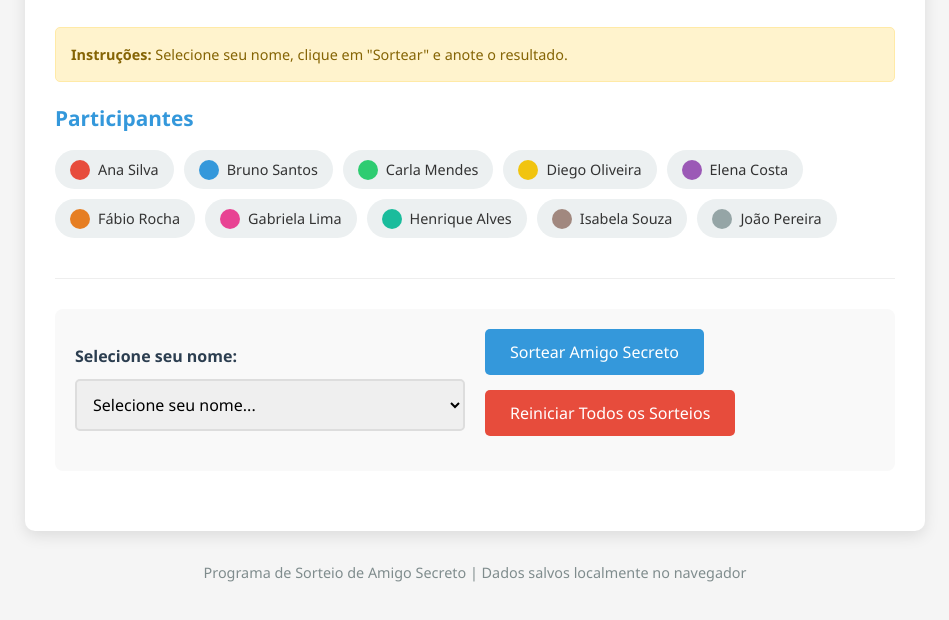
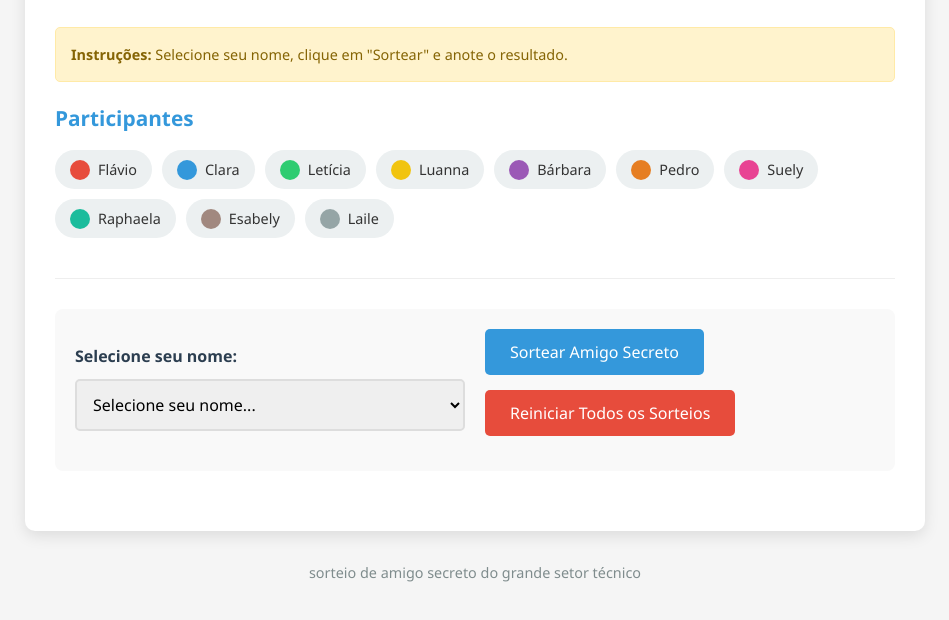
Before and after one commit to flaviovieiraj/amigo-secreto, a plain HTML site: page index.html in a window 1280 px wide. Shown: the part 140-760 px from the top of the page, without its empty margins (165-1114 px from the left). Drawn offline with Linux system fonts and the light colour scheme.

Commit message:
nomes e cores certos

```diff
--- a/index.html
+++ b/index.html
@@ -303,15 +303,15 @@
     </div>
 
     <footer>
-        <p>Programa de Sorteio de Amigo Secreto | Dados salvos localmente no navegador</p>
+        <p>sorteio de amigo secreto do grande setor técnico</p>
     </footer>
 
     <script>
         // Listas predefinidas com 10 nomes e 10 cores
         const participantes = [
-            "Ana Silva", "Bruno Santos", "Carla Mendes", "Diego Oliveira",
-            "Elena Costa", "Fábio Rocha", "Gabriela Lima", "Henrique Alves",
-            "Isabela Souza", "João Pereira"
+            "Flávio", "Clara", "Letícia", "Luanna",
+            "Bárbara", "Pedro", "Suely", "Raphaela",
+            "Esabely", "Laile"
         ];
 
         const cores = [
@@ -322,9 +322,9 @@
             { nome: "Roxo", codigo: "#9b59b6" },
             { nome: "Laranja", codigo: "#e67e22" },
             { nome: "Rosa", codigo: "#e84393" },
-            { nome: "Turquesa", codigo: "#1abc9c" },
-            { nome: "Marrom", codigo: "#a1887f" },
-            { nome: "Cinza", codigo: "#95a5a6" }
+            { nome: "Preto", codigo: "#1abc9c" },
+            { nome: "Branco", codigo: "#a1887f" },
+            { nome: "Marrom", codigo: "#95a5a6" }
         ];
 
         // Chaves para localStorage
```
